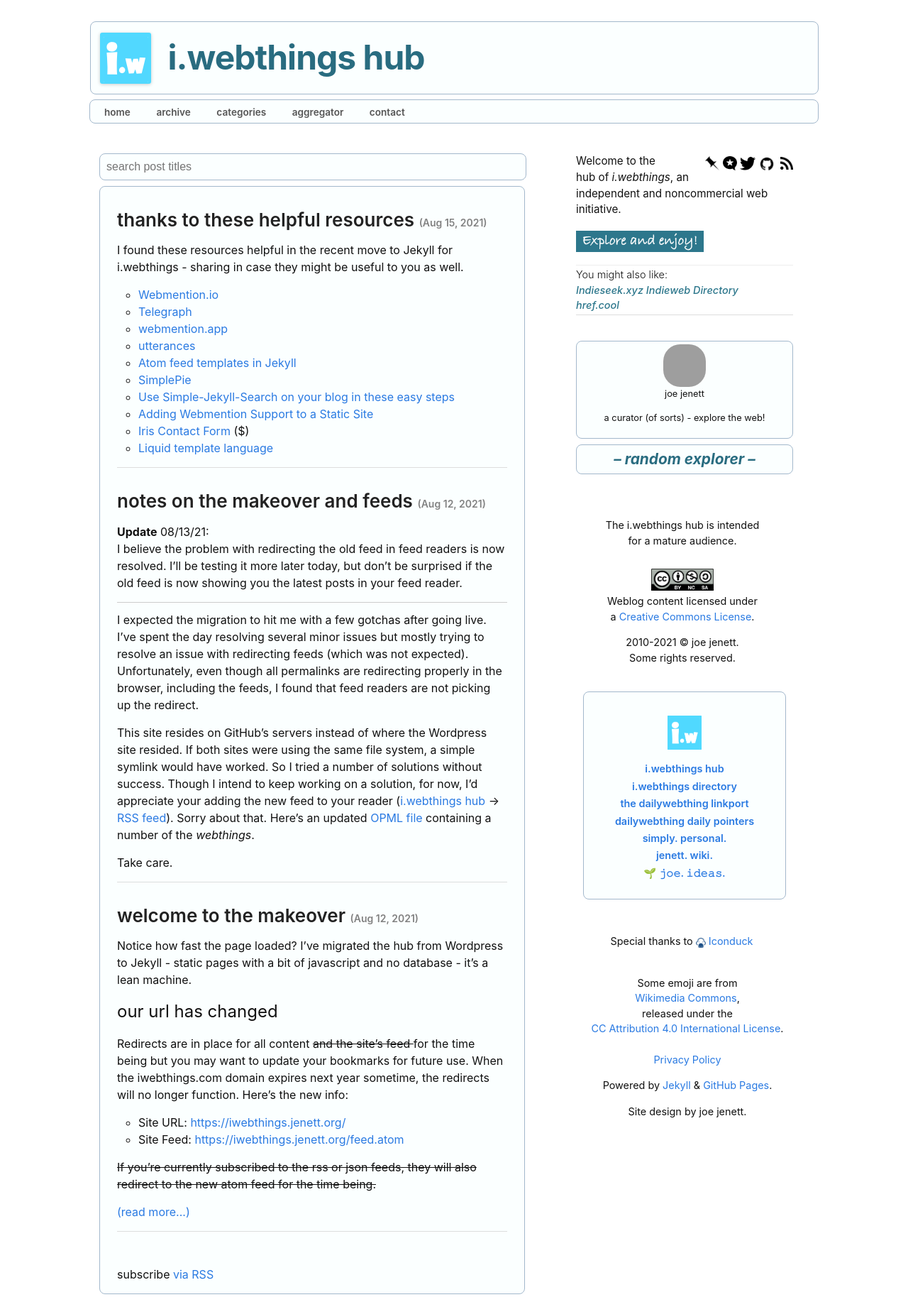
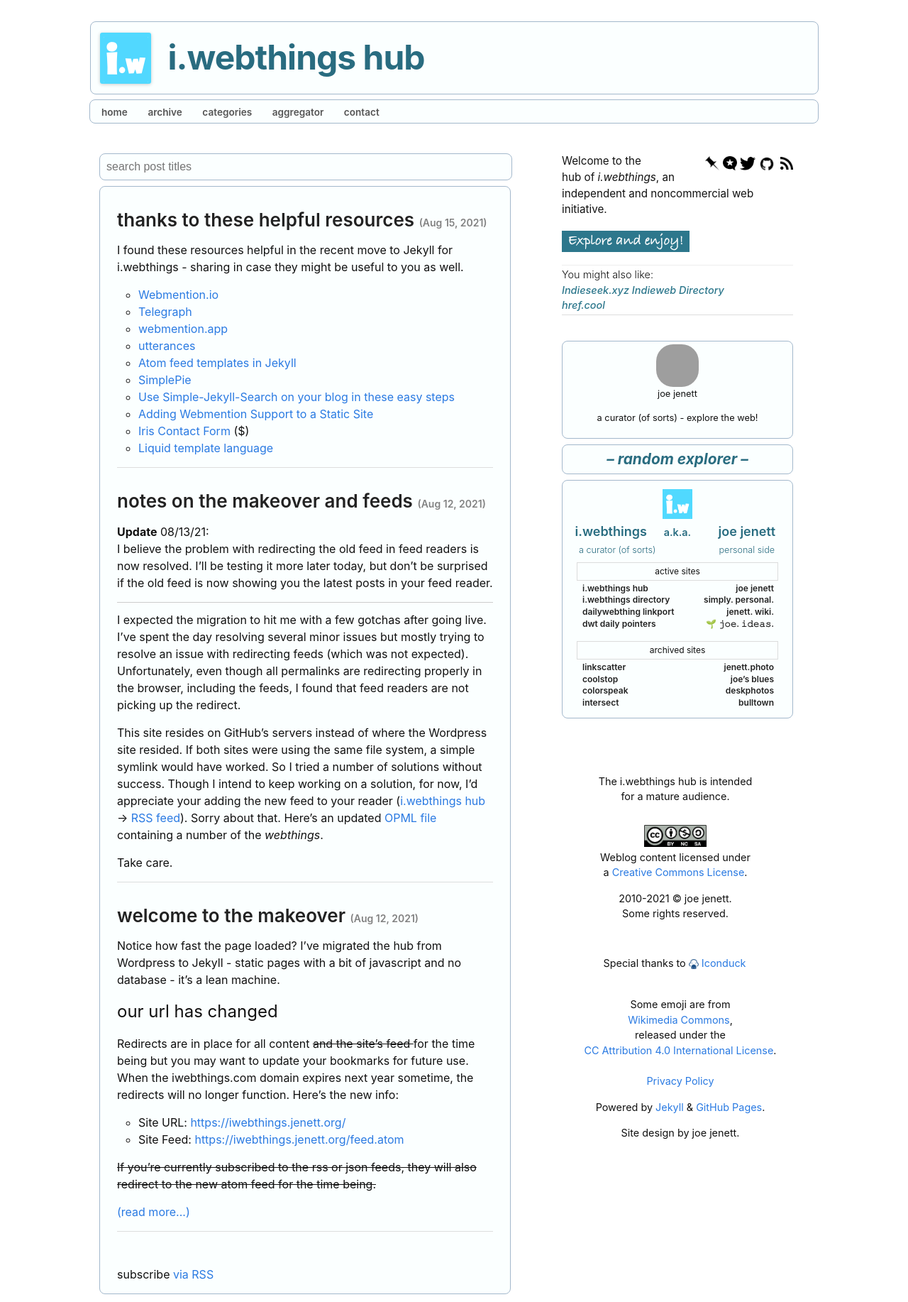
Before and after one commit to joejenett/i.webthings, a Jekyll site: the page built from index.md, in a window 1280 px wide. Shown: the whole page at 71% size. Built offline with Jekyll 4.4.1, drawn with Linux system fonts in a browser that asks for light colours; comment, search, counter and statistics services are not loaded; grey boxes are pictures that could not be loaded.

Commit message:
sidebar improvements

```diff
--- a/_layouts/default.html
+++ b/_layouts/default.html
@@ -52,6 +52,53 @@ a curator (of sorts) - explore the web!
 top: -4px;">
 <a href="https://directory.jenett.org/random/" title="visit a random site from the i.webthings directory"><span style="font-size:1.45em;font-style:italic;font-weight:700;background:transparent;;border:none;color:#296c80;">&ndash; random explorer &ndash;</span></a>
 </div>
+<div class="sidefoot" style="position:relative;top:-46px;left:3px;">
+<div id="aka">
+<div id="aka-header">
+<img id="slug" src="/images/rightslugger.png" alt="" /><br />
+<div id="aka-header-left">i.webthings<br /><span class="aka-subhead" style="position:relative;left:9px;">a curator (of sorts)</span>
+</div>
+<span id="aka-header-fix">a.k.a.</span>
+<div id="aka-header-right">joe jenett<br /><span class="aka-subhead">personal side</span>
+</div>
+</div>
+<div class="aka-sep">
+active sites
+</div>
+<div class="aka-sep-container">
+<div class="aka-sep-left">
+	<li><a href="https://iwebthings.jenett.org/">i.webthings hub</a></li>
+	<li><a href="https://directory.jenett.org/">i.webthings directory</a></li>
+	<li><a href="https://the.dailywebthing.com/">dailywebthing linkport </a></li>
+	<li><a href="https://pointers.dailywebthing.com/">dwt daily pointers</a></li>
+</div>
+<div class="aka-sep-right">
+	<li><a href="https://jenett.org/">joe jenett</a></li>
+	<li><a href="https://simply.personal.jenett.org/">simply. personal.</a></li>
+	<li><a href="https://wiki.jenett.org/">jenett. wiki.</a></li>
+	<li><a href="https://joe.jenett.org/">🌱 𝚓𝚘𝚎. 𝚒𝚍𝚎𝚊𝚜.</a></li>
+</div>
+</div>
+<div class="aka-sep" style="margin:9px 14px 3px 14px;">
+archived sites
+</div>
+<div class="aka-sep-container">
+<div class="aka-sep-left">
+	<li><a href="https://linkscatter.jenett.org/">linkscatter</a></li>
+	<li><a href="https://coolstop.jenett.org/">coolstop</a></li>
+	<li><a href="https://jenett.org/colorspeak/">colorspeak</a></li>
+	<li><a href="https://jenett.org/intersect/">intersect</a></li>
+</div>
+
+<div class="aka-sep-right">
+	<li><a href="https://photo.jenett.org/">jenett.photo</a></li>
+	<li><a href="https://joesblues.jenett.org/">joe’s blues</a></li>
+	<li><a href="https://deskphotos.jenett.org/">deskphotos</a></li>
+	<li><a href="https://jenett.org/v4/">bulltown</a></li>
+</div>
+</div>
+</div>
+</div>
 <div class="sidefoot" style="margin-top:12px;font-size:.9em;">
 <p><br>
 The i.webthings hub is intended<br>
@@ -63,6 +110,7 @@ for a mature audience.</p>
 Some rights reserved.</p>
 </div>
 <div style="text-align:center;padding-left:24px;margin-top:36px;">
+<!--
 <div id="iwtblock" class="iwtblock">
 <p><br />
 <a title="i.webthings, an independent and noncommercial web initiative" href="/"><img src="/images/rightslugger.png" width="48" alt="i.webthings" /></a>
@@ -77,6 +125,7 @@ Some rights reserved.</p>
 <a title="🌱 𝚓𝚘𝚎. 𝚒𝚍𝚎𝚊𝚜." href="https://joe.jenett.org/">🌱 𝚓𝚘𝚎. 𝚒𝚍𝚎𝚊𝚜.</a><br />
 </p>
 </div>
+-->
 <div class="sidefoot" style="font-size:.9em;line-height:1.5em;padding:0;margin-right:8px;">
 <p>Special thanks to <img src="/images/iconduck.png" alt="" title="Free open source icons, illustrations, emojis and graphics" style="position:relative;top:" width="14"> <a title="Free open source icons, illustrations, emojis and graphics" href="https://iconduck.com/">Iconduck</a>
 </p>
--- a/css/style.css
+++ b/css/style.css
@@ -105,7 +105,7 @@ line-height: 1.3;
 margin-below:48px;
 }
 #menu a {
-margin: 0 16px;
+margin: 0 12px;
 font-weight:600;
 font-size: .85em;
 color: #555;
@@ -167,14 +167,14 @@ max-width: -webkit-calc(1060px - (30px * 2));
 max-width: calc(1060px - (30px * 2));
 }
 .onef {
-width:60%;;
+width:58%;;
 }
 .twof {
-width:39%;
+width:41%;
 }
 .thesidebar {
 text-align:center;
-padding:0 12px 0 48px;"
+padding:0 12px 0 48px;
 }
 #page {
 	min-width: 1000px;
@@ -194,6 +194,83 @@ padding:0 12px 0 48px;"
 	font-size: .9em;
 	font-weight: 600;
 	line-height: 1.7em;
+}
+#aka {
+	width:312px;
+	margin:auto;
+	position:relative;
+	top:2px;
+	padding:12px 6px 6px 6px;
+	border:1px solid #a3b8cc;
+	background-color: #fbffff;
+	border-radius: 8px;
+	font-size:.75em;
+}
+.aka-sep {
+	text-align:center;
+	margin:24px 14px 3px 14px;
+	border:1px solid #dcdcdc;
+}
+.aka-sep-container {
+	width:100%;
+	display:flex;
+	padding-bottom:6px
+}
+.aka-sep-left {
+	text-align:left;
+	width:52%;
+	margin-left:22px;
+}
+.aka-sep-right {
+	text-align:right;
+	width:48%;
+	margin-right:20px;
+}
+#aka-header {
+	width:100%;
+	text-align:center;
+	font-size:1.5em;
+	font-weight:600;
+	color:#286c80;
+	margin-bottom:12px;
+	padding-bottom:6px;
+}
+#aka-header-fix {
+	position:relative;
+	left:-9px;
+	font-size:.8em;
+}
+#aka-header-left {
+	position:relative;
+	float:left;
+	margin-left:8px;
+}
+#aka-header-right {
+	position:relative;
+	float:right;
+	margin-right:18px;
+}
+.aka-subhead {
+	font-size:.7em;
+	font-weight:300;
+}
+#aka li {
+	list-style:none outside none;
+	line-height:1.4em;
+}
+#aka li a, li a:visited {
+	font-weight:600;
+	text-decoration:none;
+	color:#222;
+}
+#aka li a:hover {
+	text-decoration:underline;
+	color:#222;
+}
+#aka #slug {
+	width:42px;
+	margin-bottom:6px;
+	/*position:relative;left:8px;*/
 }
 
 @media only screen and (max-width:479px) {
@@ -231,6 +308,7 @@ div.hcard-display {
 	}
 
 }
+
 #webmentions {
     margin: 0;
     position: relative;
```
